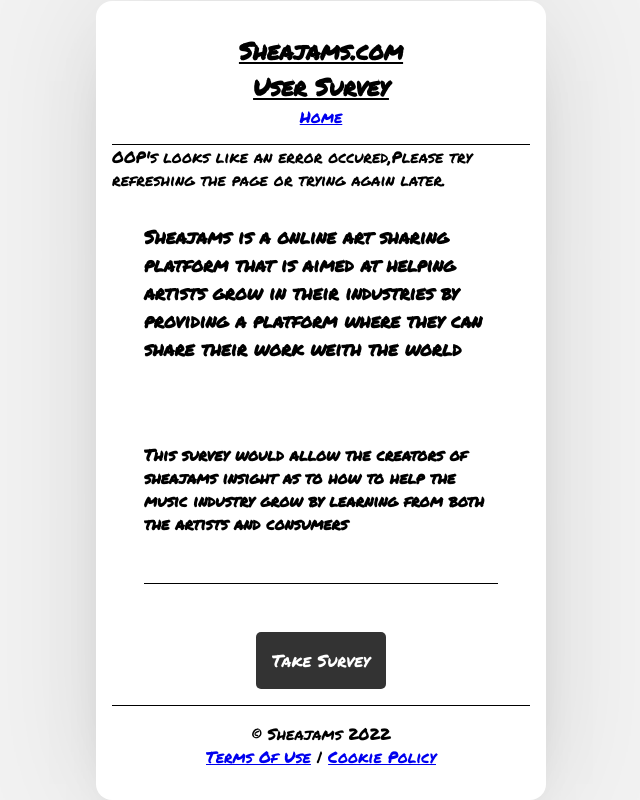
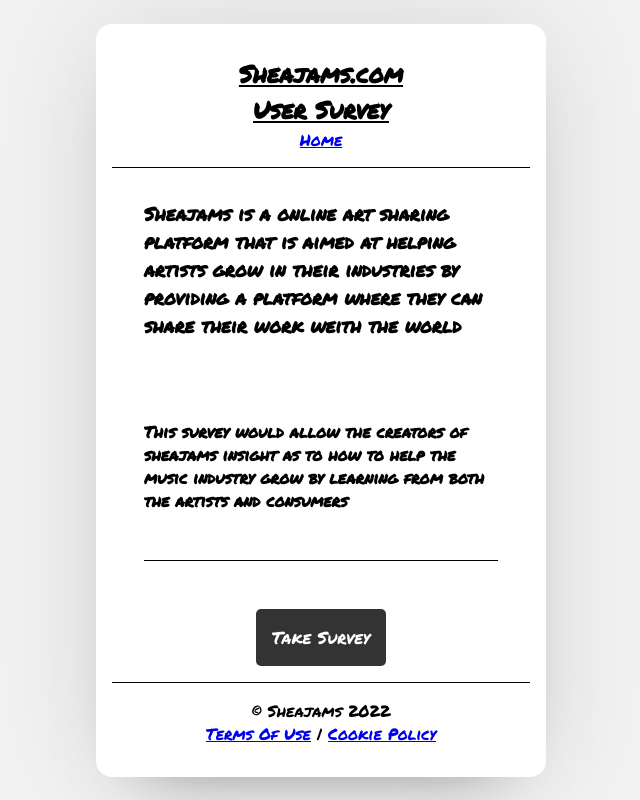
Before and after one commit to Kingston-5/sheajams-survey, a PHP site: page / in a window 1280 px wide. Shown: the whole page, without its empty margins (319-959 px from the left). Run offline with PHP 8.4, Linux system fonts and the light colour scheme; data comes from the database, SQL or seed files in the repository.

Commit message:
temp fix

```diff
--- a/index.php
+++ b/index.php
@@ -40,6 +40,11 @@
             $db->insert('users', array(
                 'ip' => $ip
             ));
+
+            if($db->error()){
+                echo "OOP's looks like an error occured,Please try refreshing the page or trying again later.";
+            } else {
+
                 if(!Cookie::exists('user_id')) {
                     $db->get('users', array('ip', '=', $ip));
                     $user = $db->results();
@@ -47,12 +52,9 @@
                 }
 
             header("location: question.php");
-        } else {
-            echo "OOP's looks like an error occured,Please try refreshing the page or trying again later.";
+            }
         }
-    }else {
-            echo "OOP's looks like an error occured,Please try refreshing the page or trying again later.";
-        }
+    }
 
     ?>
     <div class="intro">
```
